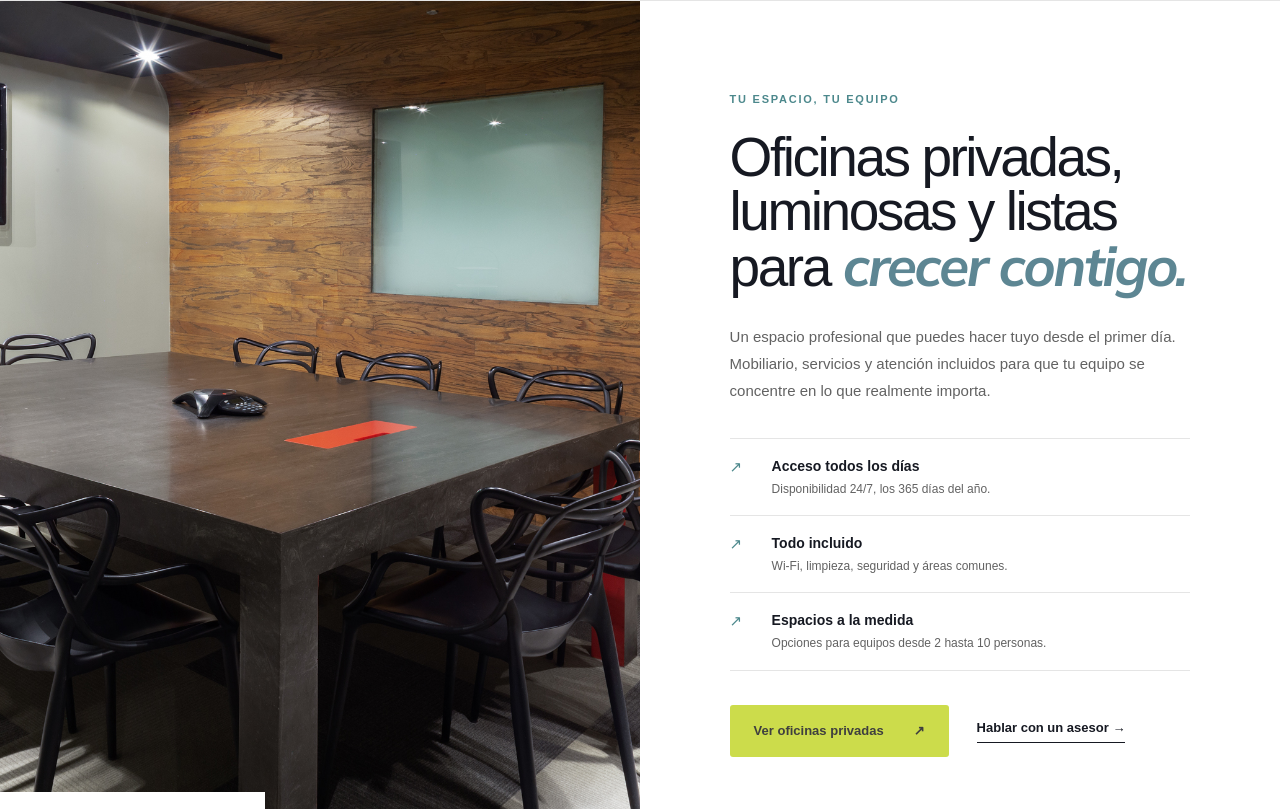
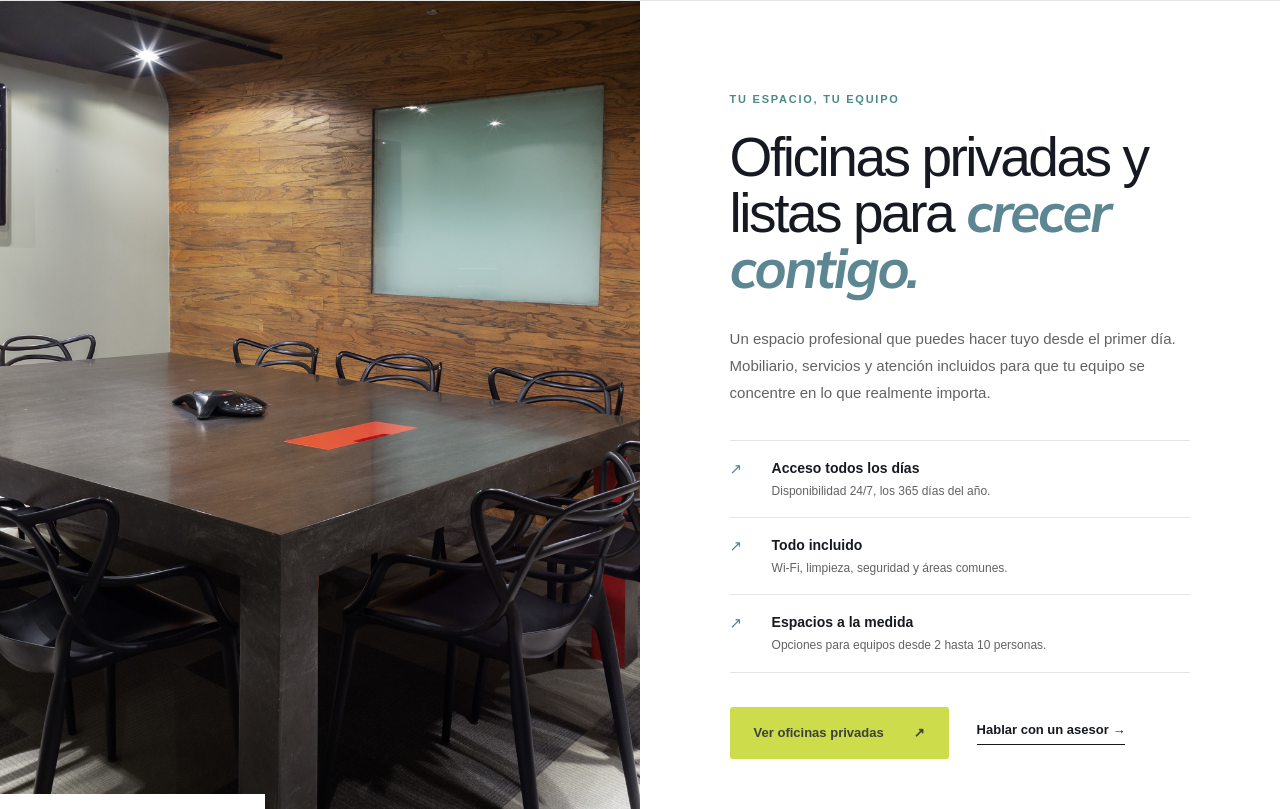
Before and after one commit to Eliszen-28/zenttre, a Next.js app: page / in a window 1280 px wide. Shown: the part 2891-3700 px from the top of the page. Built offline with nearby package versions, Linux system fonts and the light colour scheme.

Commit message:
Remove luminous wording across site

```diff
--- a/app/page.tsx
+++ b/app/page.tsx
@@ -102,7 +102,7 @@ export default function Home() {
           </div>
         </div>
         <div className="hero-image">
-          <img src="/images/01.jpg" alt="Recepción luminosa de las oficinas Zenttre" />
+          <img src="/images/01.jpg" alt="Recepción de las oficinas Zenttre" />
           <div className="hero-note">
             <span className="pulse" />
             <p><strong>Oficinas disponibles</strong><br />Listas para trabajar</p>
@@ -164,7 +164,7 @@ export default function Home() {
           </div>
           <div className="solution-content">
             <p className="eyebrow">TU ESPACIO, TU EQUIPO</p>
-            <h2>Oficinas privadas, luminosas y listas para <em>crecer contigo.</em></h2>
+            <h2>Oficinas privadas y listas para <em>crecer contigo.</em></h2>
             <p className="solution-intro">
               Un espacio profesional que puedes hacer tuyo desde el primer día.
               Mobiliario, servicios y atención incluidos para que tu equipo se
@@ -273,7 +273,7 @@ export default function Home() {
             <p className="eyebrow">CONOCE ZENTTRE</p>
             <h2>Espacios que inspiran <em>buenas ideas.</em></h2>
           </div>
-          <p>Ambientes luminosos, salas con carácter y áreas comunes diseñadas para concentrarte, reunirte y avanzar.</p>
+          <p>Ambientes funcionales, salas con carácter y áreas comunes diseñadas para concentrarte, reunirte y avanzar.</p>
         </div>
         <div className="gallery">
           {gallery.map((image, index) => (
```
